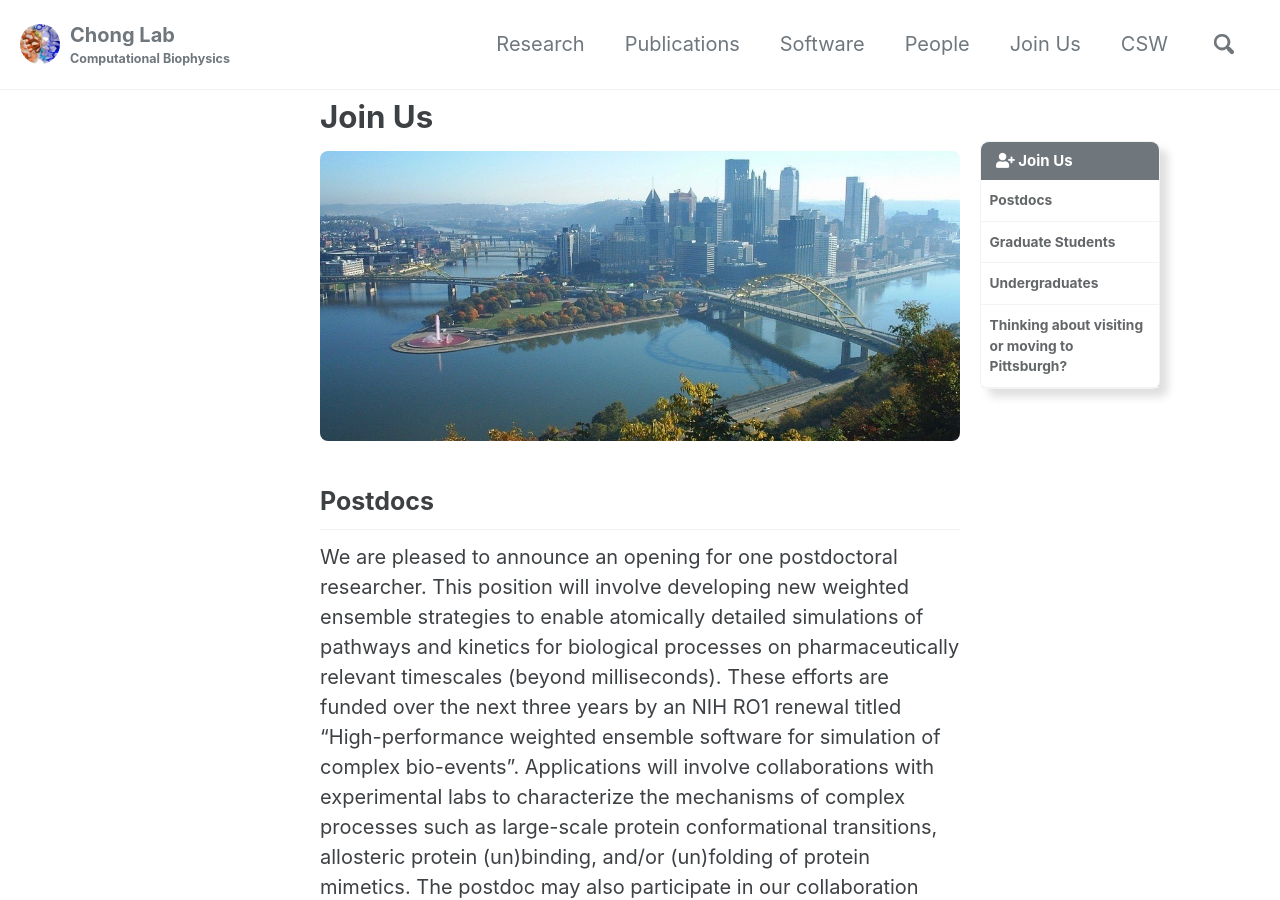
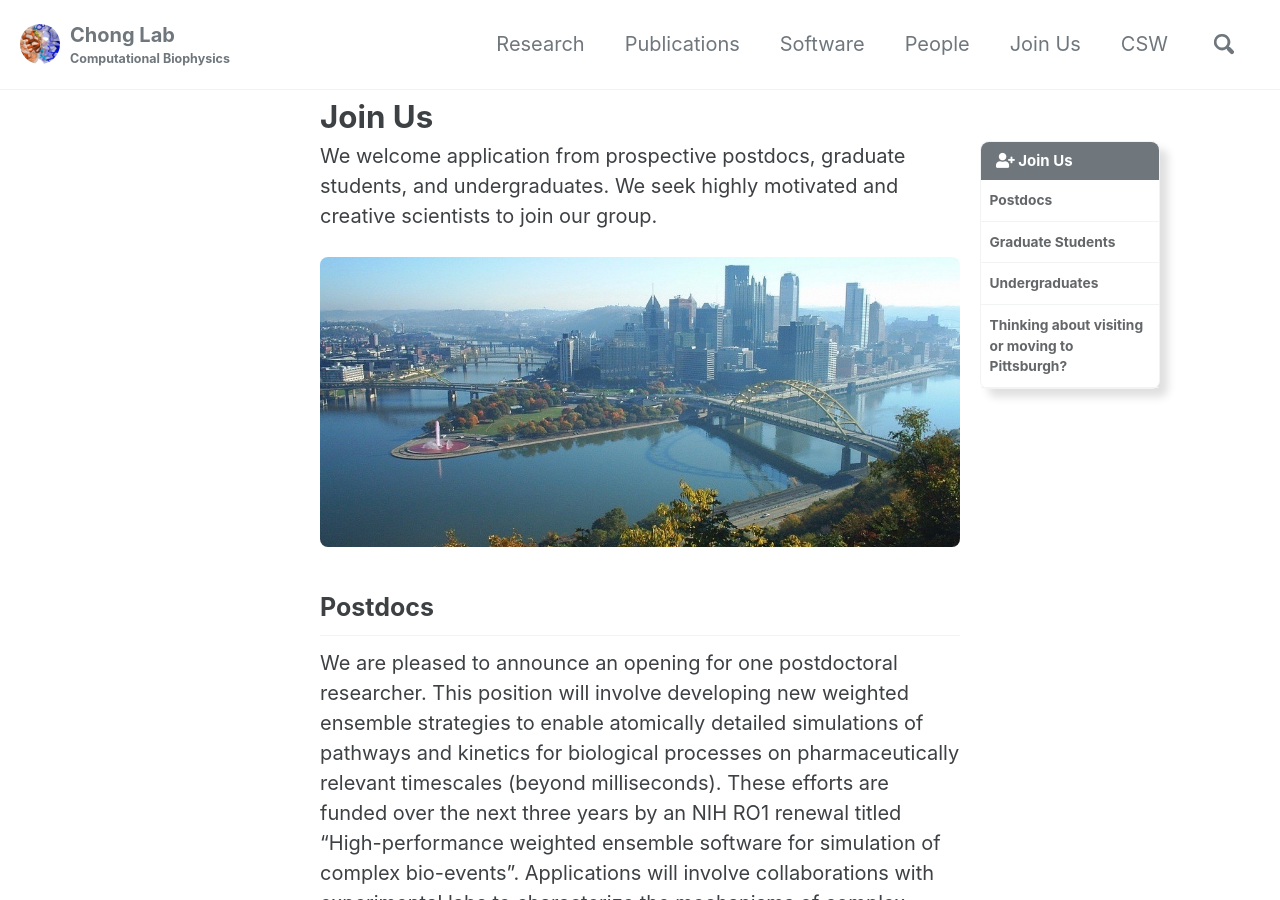
Before and after one commit to darianyang/mm-github-pages-test, a Jekyll site: the page built from _pages/join_us.md, in a window 1280 px wide and 900 px high. Built offline with Jekyll 4.4.1, drawn with Linux system fonts in a browser that asks for light colours; cached includes are drawn as plain includes.

Commit message:
Update join_us.md

```diff
--- a/_pages/join_us.md
+++ b/_pages/join_us.md
@@ -6,6 +6,8 @@ toc_sticky: true
 toc_label: "Join Us"
 toc_icon: "user-plus"
 ---
+
+We welcome application from prospective postdocs, graduate students, and undergraduates. We seek highly motivated and creative scientists to join our group.
 
 {% include figure image_path="/assets/images/pittsburgh.jpg" alt="Pittsburgh Panorama" %}
 
```
